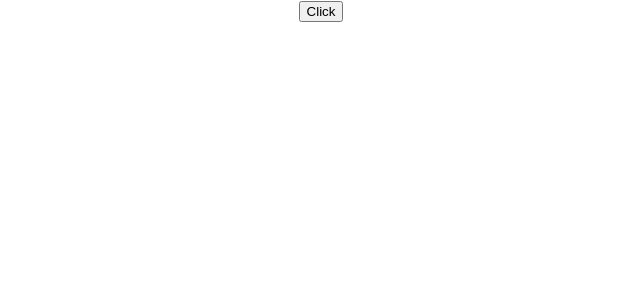
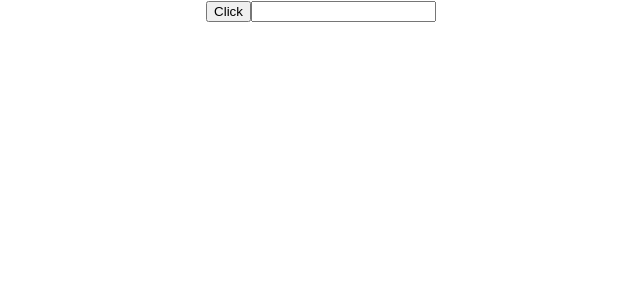
Before and after one commit to Kirill222/react_typescript_tut, a React (Create React App) app: page / in a window 1280 px wide. Shown: the top 300 px of the page, without its empty margins (319-959 px from the left). Built offline with nearby package versions, Linux system fonts and the light colour scheme.

Commit message:
Typing handle change event for input component

```diff
--- a/src/App.tsx
+++ b/src/App.tsx
@@ -2,18 +2,20 @@
 import { Button } from './components/Button';
 import { Greet } from './components/Greet';
 import { Heading } from './components/Heading';
+import { Input } from './components/Input';
 import { Oscar } from './components/Oscar';
 import { Status } from './components/Status';
 
 function App() {
 
-  const handleClick = (event: React.MouseEvent<HTMLButtonElement>) => {
-    console.log('clicked', event)
+  const handleClick = (event: React.MouseEvent<HTMLButtonElement>, id: number) => {
+    console.log('clicked', event, id)
   }
 
   return (
     <div className="App">
       <Button handleClick={handleClick} />
+      <Input value='' handleChange={event => console.log(event)} />
     </div>
   );
 }
--- a/src/components/Button.tsx
+++ b/src/components/Button.tsx
@@ -1,7 +1,7 @@
 type ButtonProps = {
-    handleClick: (event: React.MouseEvent<HTMLButtonElement>) => void,
+    handleClick: (event: React.MouseEvent<HTMLButtonElement>, id: number) => void,
 }
 
 export const Button = (props: ButtonProps) => {
-    return <button onClick={props.handleClick}>Click</button>
+    return <button onClick={(event) => props.handleClick(event, 1)}>Click</button>
 }
--- /dev/null
+++ b/src/components/Input.tsx
@@ -0,0 +1,10 @@
+import React from "react"
+
+type InputProps = {
+    value: string,
+    handleChange: (event: React.ChangeEvent<HTMLInputElement>) => void,
+}
+
+export const Input = (props: InputProps) => {
+    return <input type="text" value={props.value} onChange={props.handleChange}/>
+}
```
